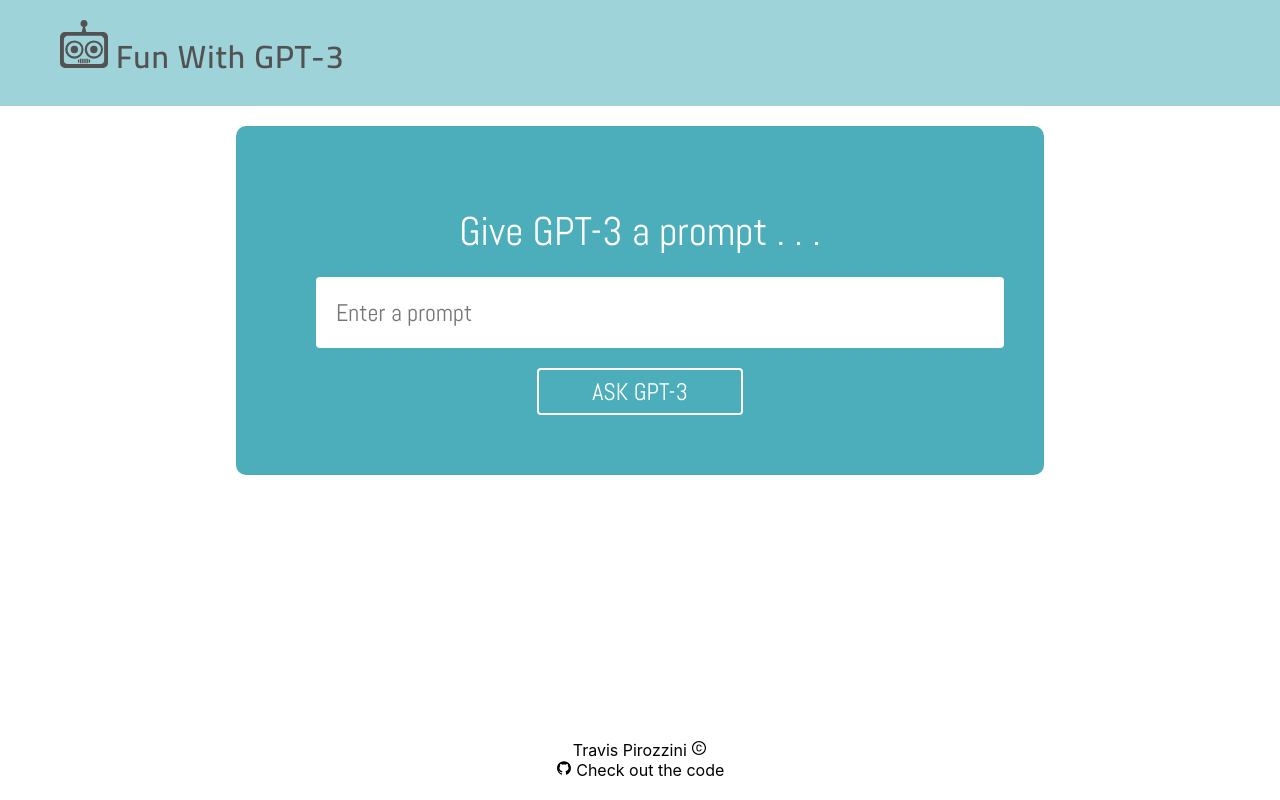
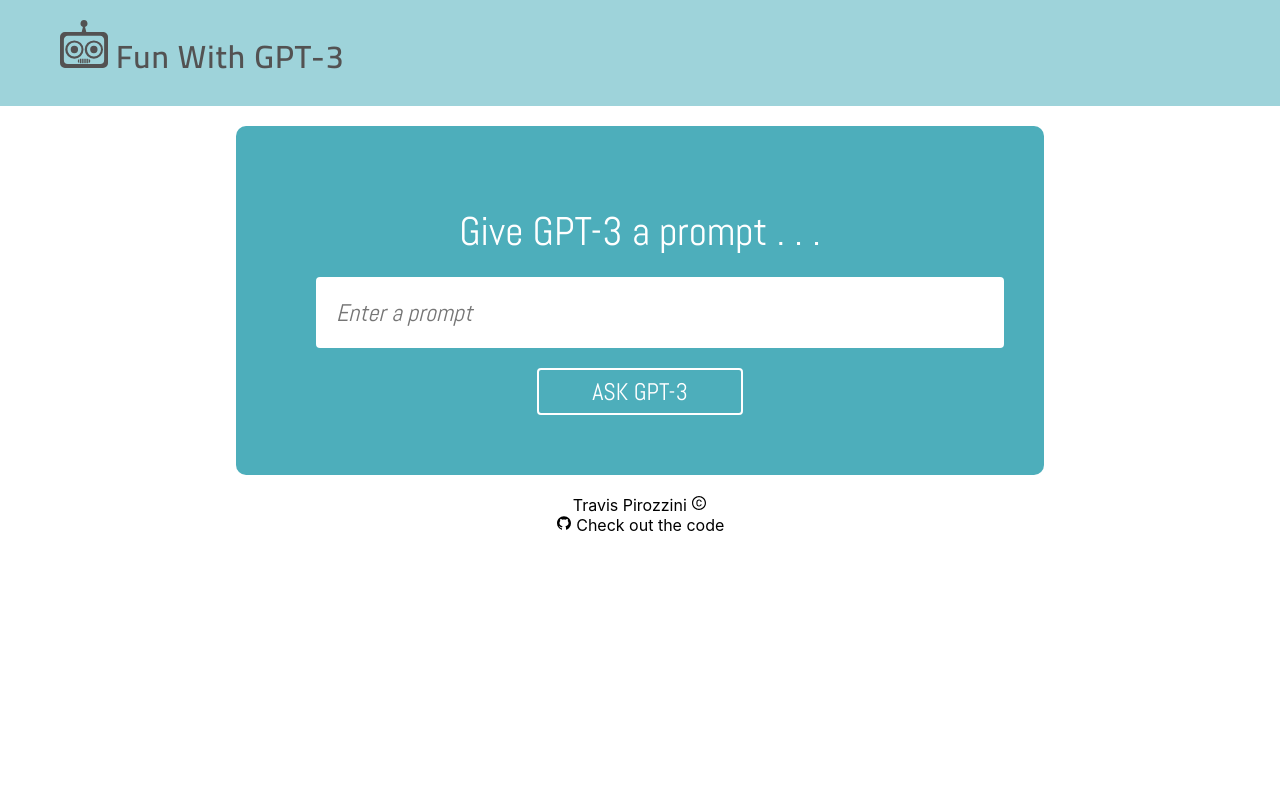
Before and after one commit to T-Pirozzini/Fun-With-GPT-3, a React (Create React App) app: page / in a window 1280 px wide. Built offline with nearby package versions, Linux system fonts and the light colour scheme; a web font is replaced by a local one.

Commit message:
update styles and adjust layout

```diff
--- a/src/components/Footer.css
+++ b/src/components/Footer.css
@@ -1,6 +1,5 @@
 .footer {
   width: 100%;
-  position: absolute;
   bottom: 0;
   margin: 20px 0px;
   display: flex;
--- a/src/components/Header.css
+++ b/src/components/Header.css
@@ -1,6 +1,7 @@
 @import url('https://fonts.googleapis.com/css2?family=Abel&family=Cairo:wght@600&family=Macondo&display=swap');
 .header {
   display: flex;
+  justify-content: start;
   width: 100%;
   background-color: rgba(6, 142, 160, 0.39);
   box-sizing: border-box;
--- a/src/components/Prompt.css
+++ b/src/components/Prompt.css
@@ -34,6 +34,7 @@
   font-size: 1.5em;
   margin: 20px;
   font-family: 'Abel', sans-serif;
+  font-style: italic;
 }
 .prompt-btn {
   color: #fff;
--- a/src/components/Response.css
+++ b/src/components/Response.css
@@ -13,6 +13,12 @@ li {
   background-color: rgba(255, 255, 255, 0.397);
   margin: 10px;
   overflow: hidden;
+  transition-duration: .5s;
+}
+
+.response:hover {
+  transform: scale(1.02);
+  transition-duration: .5s;
 }
 .response-title {
   font-family: 'Macondo', cursive;
@@ -23,7 +29,7 @@ span {
 }
 .response-text {
 text-align: start;
-font-size: 1.2em;
+font-size: 1.4em;
 padding: 0px 10px;
 font-family: 'Abel', sans-serif;
 }
```
